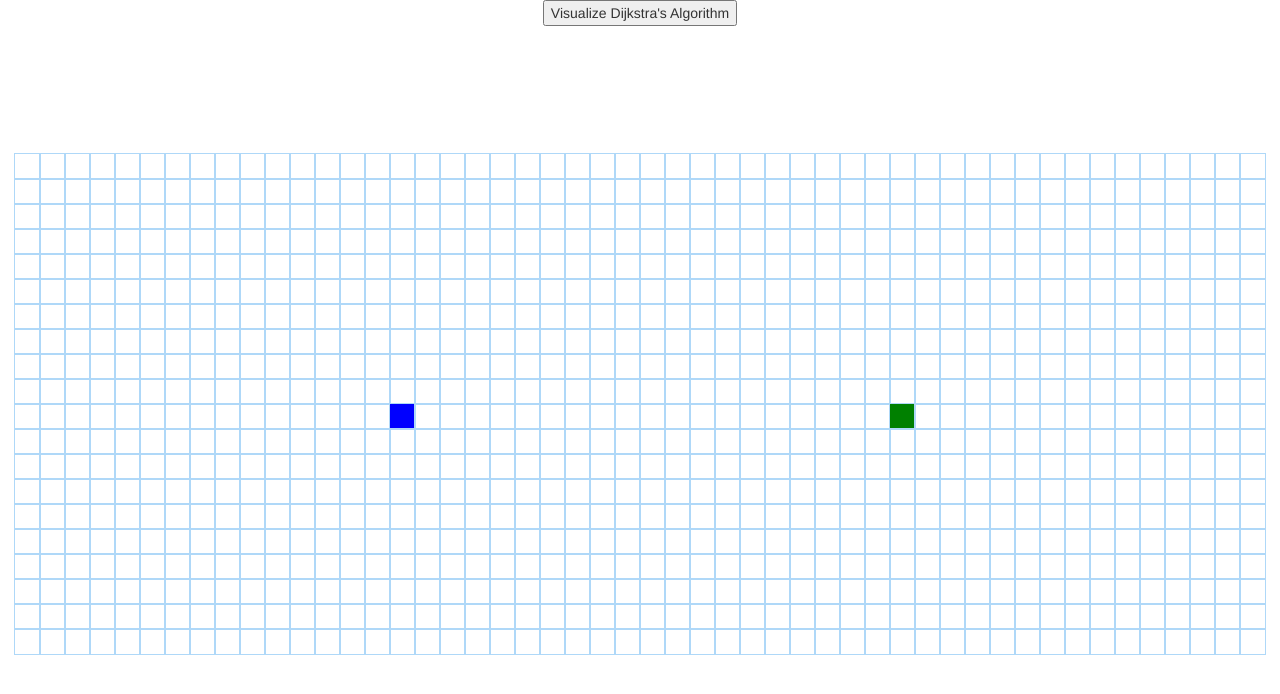
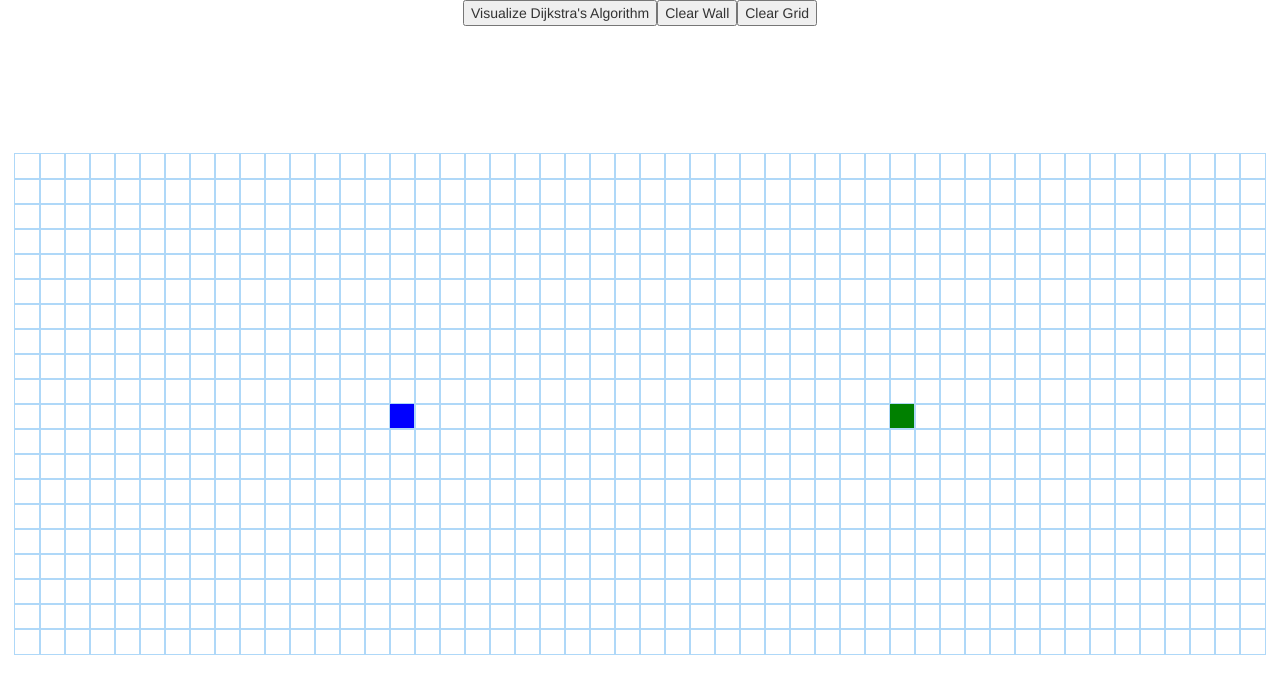
Before and after one commit to jonnylie98/Pathfinding-Visualizer, a React (Create React App) app: page / in a window 1280 px wide. Shown: the top 694 px of the page. Built offline with nearby package versions, Linux system fonts and the light colour scheme.

Commit message:
Add Clear Grid & Clear Wall Functions, Fix some bugs in visualizing algorithm

```diff
--- a/src/PathfindingVisualizer/PathfindingVisualizer.jsx
+++ b/src/PathfindingVisualizer/PathfindingVisualizer.jsx
@@ -8,6 +8,7 @@ class PathfindingVisualizer extends Component {
   state = {
     grid: [],
     mouseIsPressed: false,
+    isRunning: false,
     isStartNode: false,
     isFinishNode: false,
     isWalNode: false,
@@ -25,6 +26,10 @@ class PathfindingVisualizer extends Component {
     this.setState({ grid });
   }
 
+  isRunning() {
+    this.setState({ isRunning: !this.state.isRunning });
+  }
+
   getInitialGrid = () => {
     const grid = [];
     for (let row = 0; row < 20; row++) {
@@ -36,6 +41,57 @@ class PathfindingVisualizer extends Component {
     }
     return grid;
   };
+
+  clearWall() {
+    const newGrid = this.state.grid.slice()
+    for (const row of newGrid) {
+      for (const node of row) {
+        let nodeClassName = document.getElementById(
+          `node-${node.row}-${node.col}`,
+        ).className;
+        if (
+          nodeClassName === 'node node-wall'
+        ) {
+          document.getElementById(`node-${node.row}-${node.col}`).className =
+            'node';
+          node.isWall = false
+        }
+      }
+    }
+  }
+
+  clearGrid() {
+    const newGrid = this.state.grid.slice()
+    for (const row of newGrid) {
+      for (const node of row) {
+        let nodeClassName = document.getElementById(`node-${node.row}-${node.col}`).className;
+        if (
+          nodeClassName !== 'node node-start' &&
+          nodeClassName !== 'node node-finish' &&
+          nodeClassName !== 'node node-wall'
+        ) {
+          document.getElementById(`node-${node.row}-${node.col}`).className = 'node';
+          node.isVisited = false
+          node.distance = Infinity
+          node.distanceToFinishNode = Math.abs(this.state.FINISH_NODE_ROW - node.row) + Math.abs(this.state.FINISH_NODE_COL - node.col)
+        }
+        if (nodeClassName === 'node node-finish') {
+          node.isVisited = false
+          node.distance = Infinity
+          node.distanceToFinishNode = 0
+        }
+        if (nodeClassName === 'node node-start') {
+          node.isVisited = false
+          node.distance = Infinity
+          node.distanceToFinishNode = Math.abs(this.state.FINISH_NODE_ROW - node.row) + Math.abs(this.state.FINISH_NODE_COL - node.col)
+          node.isStart = true
+          node.isWall = false
+          node.previousNode = null
+          node.isNode = true
+        }
+      }
+    }
+  }
 
   createNode = (col, row) => {
     return {
@@ -53,6 +109,7 @@ class PathfindingVisualizer extends Component {
   };
 
   handleMouseDown(row, col) {
+    if (!this.state.isRunning) {
       if (
         document.getElementById(`node-${row}-${col}`).className ===
         "node node-start"
@@ -82,6 +139,7 @@ class PathfindingVisualizer extends Component {
           currRow: row,
           currCol: col,
         });
+      }
     }
   }
 
@@ -157,8 +215,16 @@ class PathfindingVisualizer extends Component {
       }
       setTimeout(() => {
         const node = visitedNodesInOrder[i];
+        const nodeClassName = document.getElementById(
+          `node-${node.row}-${node.col}`,
+        ).className;
+        if (
+          nodeClassName !== 'node node-start' &&
+          nodeClassName !== 'node node-finish'
+        ) {
           document.getElementById(`node-${node.row}-${node.col}`).className =
-          "node node-visited";
+            'node node-visited';
+        }
       }, 10 * i);
     }
   }
@@ -167,10 +233,19 @@ class PathfindingVisualizer extends Component {
     for (let i = 0; i < nodesInShortestPathOrder.length; i++) {
       setTimeout(() => {
         const node = nodesInShortestPathOrder[i];
+        const nodeClassName = document.getElementById(
+          `node-${node.row}-${node.col}`,
+        ).className;
+        if (
+          nodeClassName !== 'node node-start' &&
+          nodeClassName !== 'node node-finish'
+        ) {
           document.getElementById(`node-${node.row}-${node.col}`).className =
             "node node-shortest-path";
+        }
       }, 50 * i);
     }
+    this.isRunning();
   }
 
   visualizeDijkstra() {
@@ -186,18 +261,20 @@ class PathfindingVisualizer extends Component {
 
   render() {
     const { grid, mouseIsPressed } = this.state;
-    console.log(grid);
+    // console.log(grid);
 
     return (
       <>
-        <button onClick={() => this.visualizeDijkstra()}>
+        <button onClick={() => { this.clearGrid(); this.visualizeDijkstra(); this.isRunning() }}>
           Visualize Dijkstra's Algorithm
         </button>
-        <table
+        <button onClick={() => this.clearWall()}>Clear Wall</button>
+        <button onClick={() => this.clearGrid()}>Clear Grid</button>
+        <div
           className="grid-container"
           onMouseLeave={() => this.handleMouseLeave()}
         >
-          <tbody className="grid">
+          <div className="grid">
             {grid.map((row, rowIdx) => {
               return (
                 <div key={rowIdx}>
@@ -233,8 +310,8 @@ class PathfindingVisualizer extends Component {
                 </div>
               );
             })}
-          </tbody>
-        </table>
+          </div>
+        </div>
       </>
     );
   }
```
Lines whose indentation alone changed are shown as unchanged.
